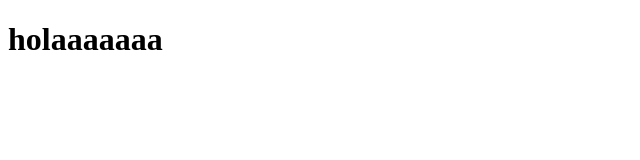
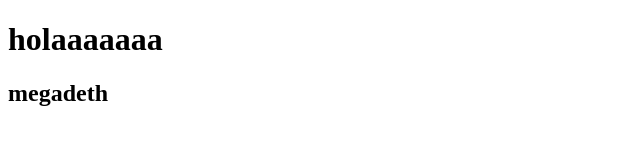
Before and after one commit to Josequake/proyecto, a plain HTML site: page index.html in a window 1280 px wide. Shown: the whole page, without its empty margins (0-640 px from the left). Drawn offline with Linux system fonts and the light colour scheme.

Commit message:
segundo envio

```diff
--- a/index.html
+++ b/index.html
@@ -7,5 +7,6 @@
 </head>
 <body>
     <h1>holaaaaaaa</h1>
+    <h2>megadeth</h2>
 </body>
 </html>
```
